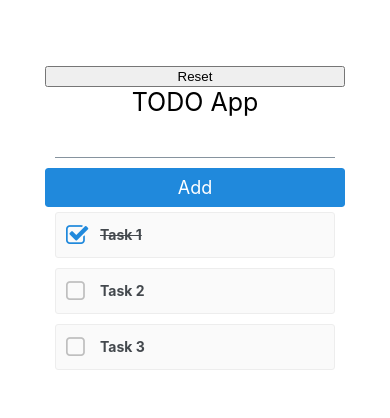
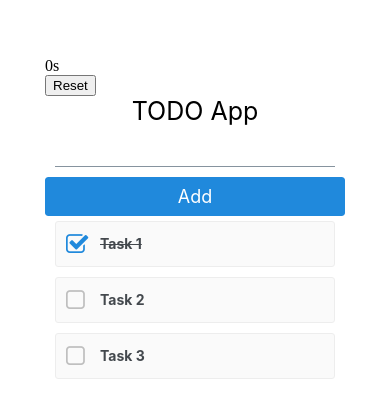
Before and after one commit to hklees/mobiledev_portfolio2-2, a React Native app in the folder lab7/: screen / in a window 390 px wide. Shown: the part 202-620 px from the top of the page. Built offline with nearby package versions, Linux system fonts and the light colour scheme.

Commit message:
April 23, 2022 2:14 PM

```diff
--- a/lab7/Timer.js
+++ b/lab7/Timer.js
@@ -28,9 +28,19 @@ const Timer = () => {
 }, [isActive, seconds]);
 
 return (
-    <button onClick = {onOffSwith}>
-        Reset
-    </button>
+<div className="timer">
+
+    <div className="time">
+        {seconds}s
+    </div>
+
+    <div className="timeButtons">
+        <button className={`button button-primary button-primary-${isActive ? 'active' : 'inactive'}`}
+        onClick = {onOffSwith}>
+            Reset
+        </button>
+    </div>
+</div>
 );
 };
 export default Timer;
```
